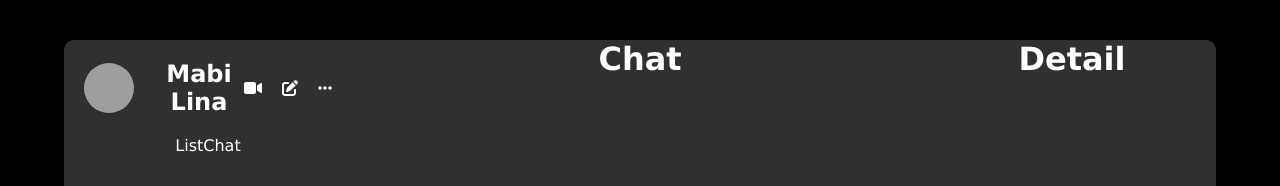
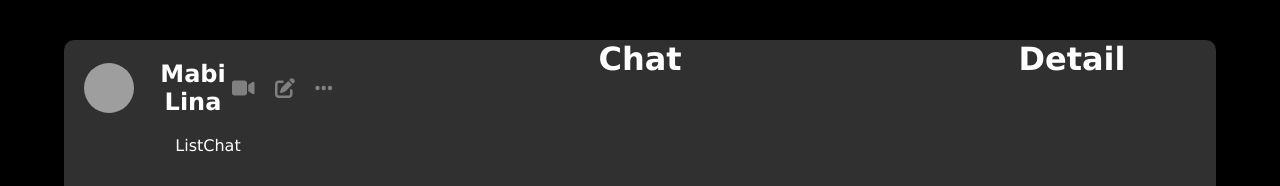
Before and after one commit to LuisArielRetanaHernadez/chat_mabi, a React (Vite) app: page / in a window 1280 px wide. Shown: the top 186 px of the page. Built offline with nearby package versions, Linux system fonts and the light colour scheme; grey boxes are pictures that could not be loaded.

Commit message:
agregando estilos a los icons como sus medidas y colores

```diff
--- a/src/components/userInfo/UserInfo.jsx
+++ b/src/components/userInfo/UserInfo.jsx
@@ -11,9 +11,15 @@ const UserInfo = () => {
         <h2>Mabi Lina</h2>
       </div>
       <div className="icons">
-        <FontAwesomeIcon icon={faVideo} />
-        <FontAwesomeIcon icon={faPenToSquare} />
-        <FontAwesomeIcon icon={faEllipsis} />
+        <span className='icon'>
+          <FontAwesomeIcon className='icon' icon={faVideo} />
+        </span>
+        <span className='icon'>
+          <FontAwesomeIcon icon={faPenToSquare} />
+        </span>
+        <span className='icon'>
+          <FontAwesomeIcon icon={faEllipsis} />
+        </span>
       </div>
     </div>
   )
--- a/src/components/userInfo/userInfo.style.css
+++ b/src/components/userInfo/userInfo.style.css
@@ -2,7 +2,7 @@
   padding: 20px;
   display: flex;
   align-items: center;
-  justify-content: center;
+  justify-content: space-between;
 
   .user {
     display: flex;
@@ -22,3 +22,9 @@
     gap: 20px;
   }
 }
+
+.icon {
+  font-size: 20px;
+  cursor: pointer;
+  color: gray;
+}
```
